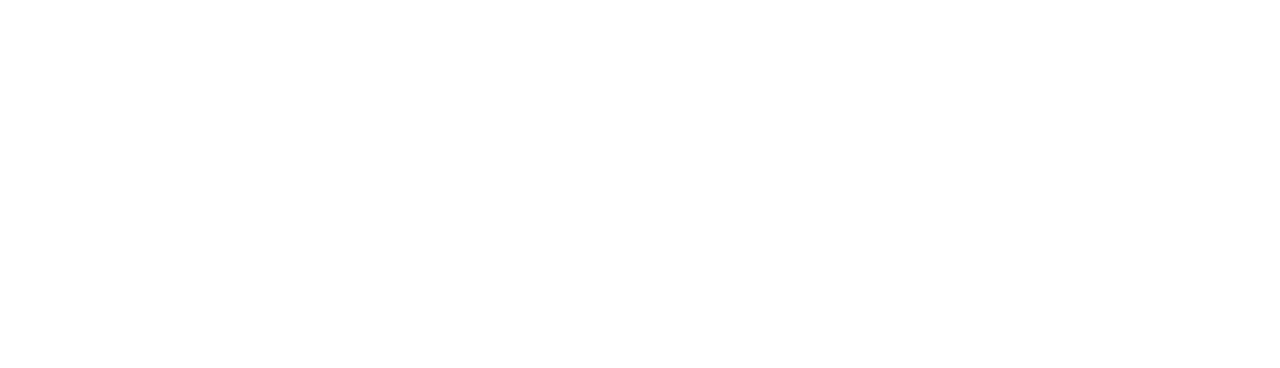
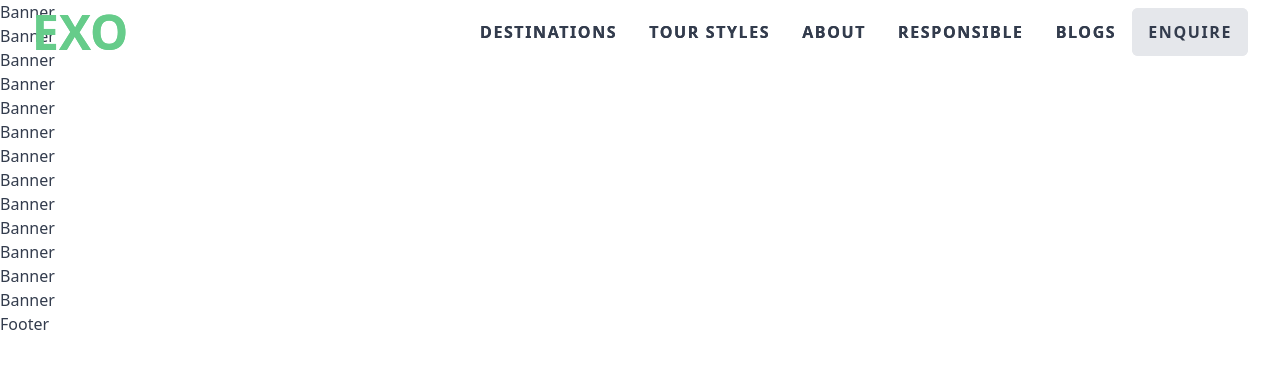
Before and after one commit to Md-RonyAhmed/exo-travel-client, a Next.js app: page / in a window 1280 px wide. Shown: the top 368 px of the page. Built offline with nearby package versions, Linux system fonts and the light colour scheme.

Commit message:
components add

```diff
--- /dev/null
+++ b/components/Home/Banner.jsx
@@ -0,0 +1,23 @@
+
+
+const Banner = () => {
+     return (
+          <div>
+               <h1>Banner</h1>
+               <h1>Banner</h1>
+               <h1>Banner</h1>
+               <h1>Banner</h1>
+               <h1>Banner</h1>
+               <h1>Banner</h1>
+               <h1>Banner</h1>
+               <h1>Banner</h1>
+               <h1>Banner</h1>
+               <h1>Banner</h1>
+               <h1>Banner</h1>
+               <h1>Banner</h1>
+               <h1>Banner</h1>
+          </div>
+     );
+};
+
+export default Banner;
--- /dev/null
+++ b/components/Layout/Layout.jsx
@@ -0,0 +1,15 @@
+import Footer from "../Shared/Footer";
+import Navbar from "../Shared/Navbar";
+
+const Layout = ({ children }) => {
+  return (
+    <>
+      <Navbar>
+        <main>{children}</main>
+      <Footer />
+      </Navbar>
+    </>
+  );
+};
+
+export default Layout;
--- /dev/null
+++ b/components/Shared/Footer.jsx
@@ -0,0 +1,12 @@
+
+
+const Footer = () => {
+     return (
+          <div>
+               <h1>Footer</h1>
+
+          </div>
+     );
+};
+
+export default Footer;
--- /dev/null
+++ b/components/Shared/Navbar.jsx
@@ -0,0 +1,74 @@
+import Link from "next/link";
+
+const Navbar = ({ children }) => {
+  const navbar = (
+    <>
+      <li>
+        <Link href="/">DESTINATIONS</Link>
+      </li>
+      <li>
+        <Link href="/">TOUR STYLES</Link>
+      </li>
+      <li>
+        <Link href="/">ABOUT</Link>
+      </li>
+      <li>
+        <Link href="/">RESPONSIBLE</Link>
+      </li>
+      <li>
+        <Link href="/blogs">BLOGS</Link>
+      </li>
+      <li className="bg-gray-200 rounded-md mr-6">
+        <Link href="/">ENQUIRE</Link>
+      </li>
+    </>
+  );
+
+  return (
+    <>
+      <div className="drawer drawer-end">
+        <input id="sidebar" type="checkbox" className="drawer-toggle" />
+        <div className="drawer-content flex flex-col">
+          <div className="w-full flex navbar bg-transparent justify-between fixed top-0 z-50">
+            <div>
+              <div className="flex ml-6 text-5xl text-primary font-bold">
+                EXO
+              </div>
+            </div>
+
+            <div className="lg:hidden flex-1 justify-end">
+              <label htmlFor="sidebar" className="btn btn-square btn-ghost">
+                <svg
+                  xmlns="http://www.w3.org/2000/svg"
+                  fill="none"
+                  viewBox="0 0 24 24"
+                  className="inline-block w-6 h-6 stroke-current"
+                >
+                  <path
+                    strokeLinecap="round"
+                    strokeLinejoin="round"
+                    strokeWidth="2"
+                    d="M4 6h16M4 12h16M4 18h16"
+                  ></path>
+                </svg>
+              </label>
+            </div>
+
+            <div className="flex-none hidden lg:block">
+              <ul className="menu menu-horizontal p-0 m-0 font-semibold tracking-widest">{navbar}</ul>
+            </div>
+          </div>
+          {children}
+        </div>
+        <div className="drawer-side">
+          <label htmlFor="sidebar" className="drawer-overlay"></label>
+          <ul className="menu p-4 overflow-y-auto w-80 bg-base-100 font-semibold">
+            {navbar}
+          </ul>
+        </div>
+      </div>
+    </>
+  );
+};
+
+export default Navbar;
--- a/pages/_app.jsx
+++ b/pages/_app.jsx
@@ -1,7 +1,15 @@
-import '../styles/globals.css'
+import Layout from "../components/Layout/Layout";
+import Navbar from "../components/Shared/Navbar";
+import "../styles/globals.css";
 
 function MyApp({ Component, pageProps }) {
-  return <Component {...pageProps} />
+  return (
+    <Navbar>
+      <Layout>
+        <Component {...pageProps} />
+      </Layout>
+    </Navbar>
+  );
 }
 
-export default MyApp
+export default MyApp;
--- a/pages/index.jsx
+++ b/pages/index.jsx
@@ -1,15 +1,16 @@
 import Head from 'next/head'
 import Image from 'next/image'
+import Banner from '../components/Home/Banner'
 
 export default function Home() {
   return (
     <div>
       <Head>
-        <title>Create Next App</title>
+        <title>Home|Exo</title>
         <meta name="description" content="Generated by create next app" />
         <link rel="icon" href="/favicon.ico" />
       </Head>
-
+      <Banner/>
 
     </div>
   )
```
